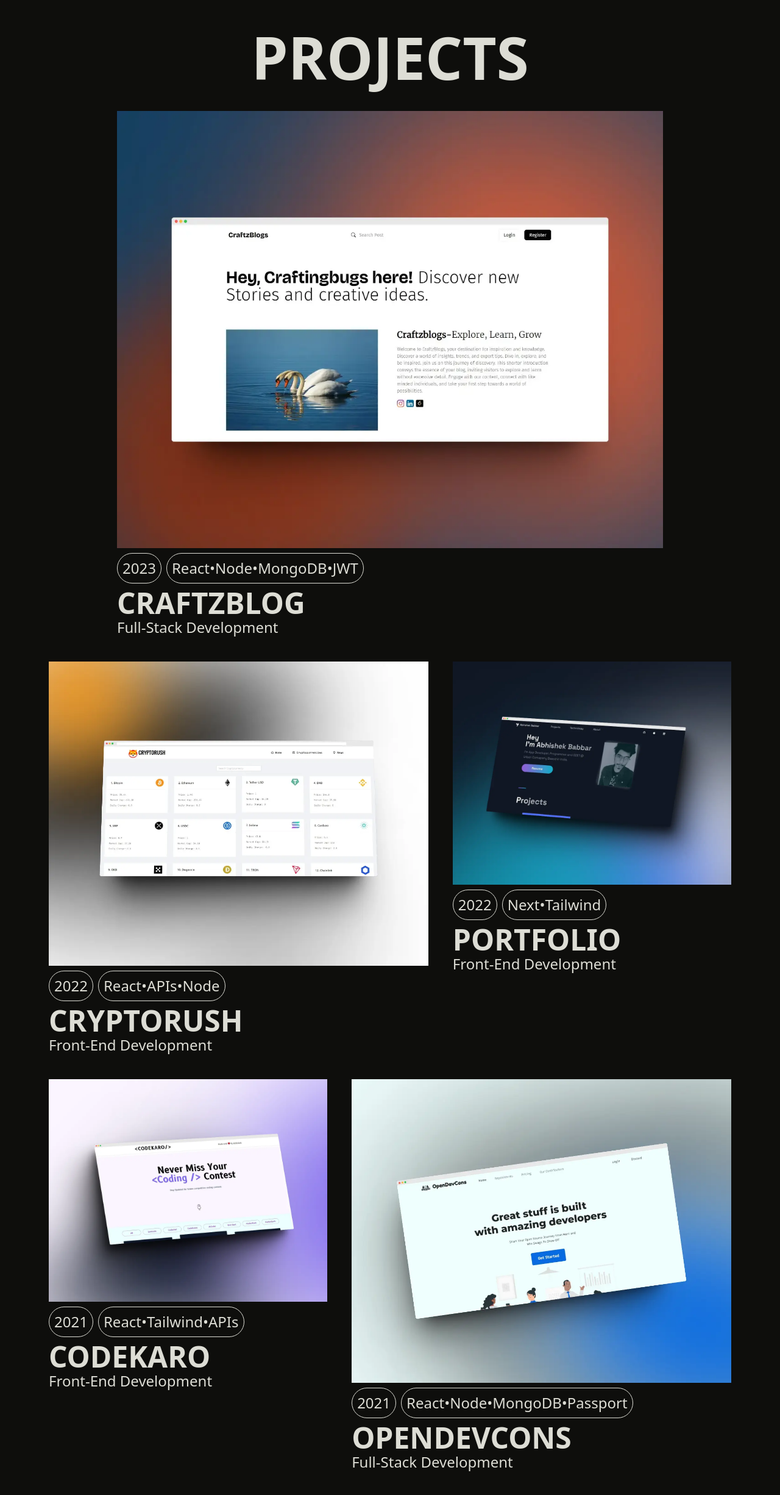
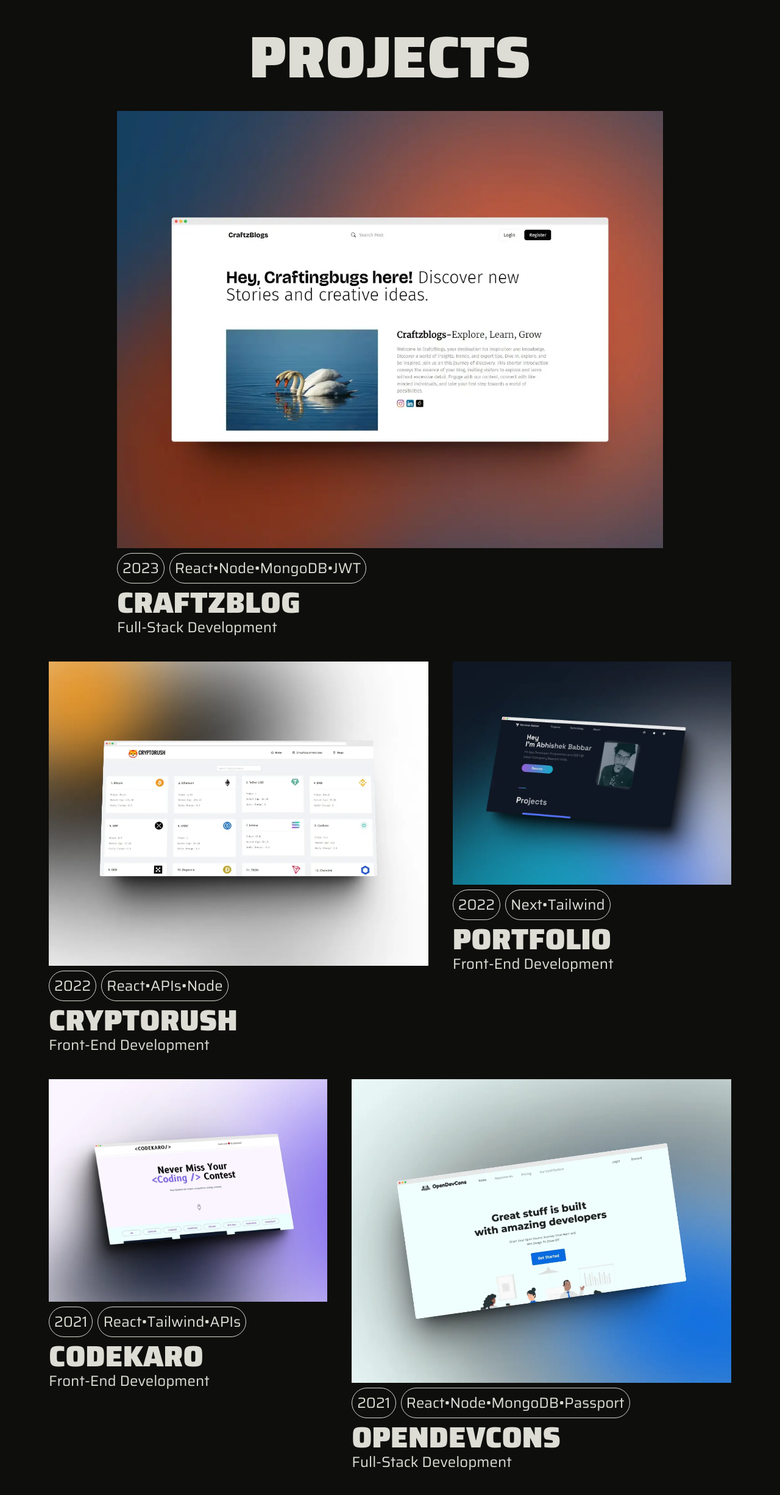
Before and after one commit to Abh1shekSingh/portfolio-new, a React (Vite) app: page / in a window 1280 px wide. Shown: the part 2564-5016 px from the top of the page at 61% size. Before the commit the page ends 4978 px from the top, so only its background shows below. Built offline with nearby package versions, Linux system fonts and the light colour scheme; the HTML template or start-up script is replaced by a standard one; a web font is replaced by a local one.

Commit message:
changed fontstyle for the work section

```diff
--- a/src/App.jsx
+++ b/src/App.jsx
@@ -1,12 +1,12 @@
 import "./App.css"
 import Work from "./components/Work"
 import About from "./components/About"
-// import { CTA } from "./components/CTA"
 import Navbar from "./components/Navbar"
 import React, { useEffect } from "react"
 import Hero from "./components/Hero"
 import Aboutme from "./components/Aboutme"
 import locomotiveScroll from "locomotive-scroll";
+import { CTA } from "./components/CTA"
 
 
 function App() {
@@ -30,7 +30,7 @@ function App() {
           <About />
           <Aboutme />
           <Work />
-
+          <CTA />
         </div>
   )
 }
--- a/src/components/Aboutme.jsx
+++ b/src/components/Aboutme.jsx
@@ -6,7 +6,7 @@ import { useEffect } from 'react';
 const Aboutme = () => {
 
   const [ref, inView] = useInView({
-    triggerOnce: true,
+    triggerOnce: false,
   });
 
   useEffect(() => {
@@ -26,7 +26,7 @@ const Aboutme = () => {
             className="block md:text-8xl text-4xl uppercase font-saira font-bold text-textdark"
             initial={{ y: 100 }}
             animate={{ y: inView ? 0 : 100 }}
-            transition={{ duration: 0.5, ease: [0.6, 0.05, -0.01, 0.9] }}
+            transition={{ duration: 1, ease: [0.6, 0.05, -0.01, 0.9] }}
 
           >
             About Me
--- a/src/components/Work.jsx
+++ b/src/components/Work.jsx
@@ -6,6 +6,7 @@ import six from "../assets/221shots_so.webp"
 import blog from "../assets/578shots_so.webp"
 import { useInView } from "react-intersection-observer"
 import { useEffect } from "react"
+import { motion } from "framer-motion"
 // import { Link } from "react-router-dom"
 
 const Work = () => {
@@ -24,17 +25,21 @@ const Work = () => {
 
 
   return (
-    <section ref={ref}  className='w-full my-[8em] md:my-[12em]  flex gap-10 px-4 md:px-0 flex-col justify-center items-center'>
-      <h1 className="uppercase md:text-8xl text-4xl font-outfit font-bold">Projects</h1>
+    <section ref={ref} className='w-full my-[8em] md:my-[12em]  flex gap-10 px-4 md:px-0 flex-col justify-center items-center'>
+      <h1 className="uppercase md:text-8xl text-4xl font-saira font-bold">
+        <span className="block overflow-hidden">
+          <motion.span initial={{y:200}} animate={{y: inView ? 0 : 100}} transition={{ duration: 1, ease: [0.6, 0.05, -0.01, 0.9] }} className="block">Projects</motion.span>
+        </span>
+      </h1>
       <div className=" md:w-[70%] mx-auto ">
         <div className="overflow-hidden trantition duration-700 hover:rounded-3xl">
           <img src={blog} alt="blog-app-image" className="cursor-pointer object-cover  hover:scale-110 transition duration-700 ease-in-out" loading="lazy" />
         </div>
-        <div className=" flex gap-2 mt-2 font-zilla">
+        <div className=" flex gap-2 mt-2 font-saira">
           <h2 className="border border-textdark md:p-2 p-2 text-sm rounded-full md:text-2xl ">2023</h2>
           <h2 className="border border-textdark md:p-2 p-2 text-sm rounded-full md:text-2xl">React•Node•MongoDB•JWT</h2>
         </div>
-        <div className="gap-2 mt-2 font-outfit ">
+        <div className="gap-2 mt-2 font-saira ">
           <h2 className="md:text-5xl text-2xl uppercase font-bold ">Craftzblog</h2>
           <h2 className="md:text-2xl text-sm ">Full-Stack Development</h2>
         </div>
@@ -46,11 +51,11 @@ const Work = () => {
         <div className="overflow-hidden trantition duration-700 hover:rounded-3xl ">
           <img src={five} alt="Cryptorush-app-image" className="cursor-pointer object-cover  hover:scale-110 transition duration-700 ease-in-out" loading="lazy" />
         </div>
-        <div className=" flex gap-2 mt-2 font-zilla">
+        <div className=" flex gap-2 mt-2 font-saira">
           <h2 className="border border-textdark md:p-2 p-2 text-sm rounded-full md:text-2xl text-textdark">2022</h2>
           <h2 className="border border-textdark md:p-2 p-2 text-sm rounded-full md:text-2xl text-textdark">React•APIs•Node</h2>
         </div>
-        <div className="gap-2 mt-2 font-outfit text-textdark ">
+        <div className="gap-2 mt-2 font-saira text-textdark ">
           <h2 className="md:text-5xl text-2xl uppercase font-bold ">Cryptorush</h2>
           <h2 className="md:text-2xl text-sm ">Front-End Development</h2>
         </div>
@@ -62,11 +67,11 @@ const Work = () => {
         <div className="overflow-hidden trantition duration-700 hover:rounded-3xl ">
           <img src={three} alt="blog-app-image" className="cursor-pointer object-cover  hover:scale-110 transition duration-700 ease-in-out" loading="lazy" />
         </div>
-        <div className=" flex gap-2 mt-2 font-zilla">
+        <div className=" flex gap-2 mt-2 font-saira">
           <h2 className="border border-textdark md:p-2 p-2 text-sm rounded-full md:text-2xl text-textdark ">2022</h2>
           <h2 className="border border-textdark md:p-2 p-2 text-sm rounded-full md:text-2xl text-textdark ">Next•Tailwind</h2>
         </div>
-        <div className="gap-2 mt-2 font-outfit ">
+        <div className="gap-2 mt-2 font-saira ">
           <h2 className="md:text-5xl text-2xl uppercase font-bold text-textdark ">Portfolio</h2>
           <h2 className="md:text-2xl text-sm text-textdark">Front-End Development</h2>
         </div>
@@ -78,11 +83,11 @@ const Work = () => {
         <div className="overflow-hidden trantition duration-700 hover:rounded-3xl ">
           <img src={four} alt="blog-app-image" className="cursor-pointer object-cover  hover:scale-110 transition duration-700 ease-in-out" loading="lazy"/>
         </div>
-        <div className=" flex gap-2 mt-2 font-zilla">
+        <div className=" flex gap-2 mt-2 font-saira">
           <h2 className="border border-textdark md:p-2 p-2 text-sm rounded-full md:text-2xl text-textdark">2021</h2>
           <h2 className="border border-textdark md:p-2 p-2 text-sm rounded-full md:text-2xl text-textdark">React•Tailwind•APIs</h2>
         </div>
-        <div className="gap-2 mt-2 font-outfit ">
+        <div className="gap-2 mt-2 font-saira ">
           <h2 className="md:text-5xl text-2xl uppercase font-bold text-textdark">Codekaro</h2>
           <h2 className="md:text-2xl text-sm text-textdark">Front-End Development</h2>
         </div>
@@ -94,11 +99,11 @@ const Work = () => {
         <div className="overflow-hidden trantition duration-700 hover:rounded-3xl ">
           <img src={six} alt="blog-app-image" className="cursor-pointer object-cover  hover:scale-110 transition duration-700 ease-in-out" loading="lazy" />
         </div>
-        <div className=" flex gap-2 mt-2 font-zilla">
+        <div className=" flex gap-2 mt-2 font-saira">
           <h2 className="border border-textdark md:p-2 p-2 text-sm rounded-full md:text-2xl text-textdark">2021</h2>
           <h2 className="border border-textdark md:p-2 p-2 text-sm rounded-full md:text-2xl text-textdark">React•Node•MongoDB•Passport</h2>
         </div>
-        <div className="gap-2 mt-2 font-outfit ">
+        <div className="gap-2 mt-2 font-saira ">
           <h2 className="md:text-5xl text-2xl uppercase font-bold text-textdark ">OpenDevCons</h2>
           <h2 className="md:text-2xl text-sm text-textdark">Full-Stack Development</h2>
         </div>
```
